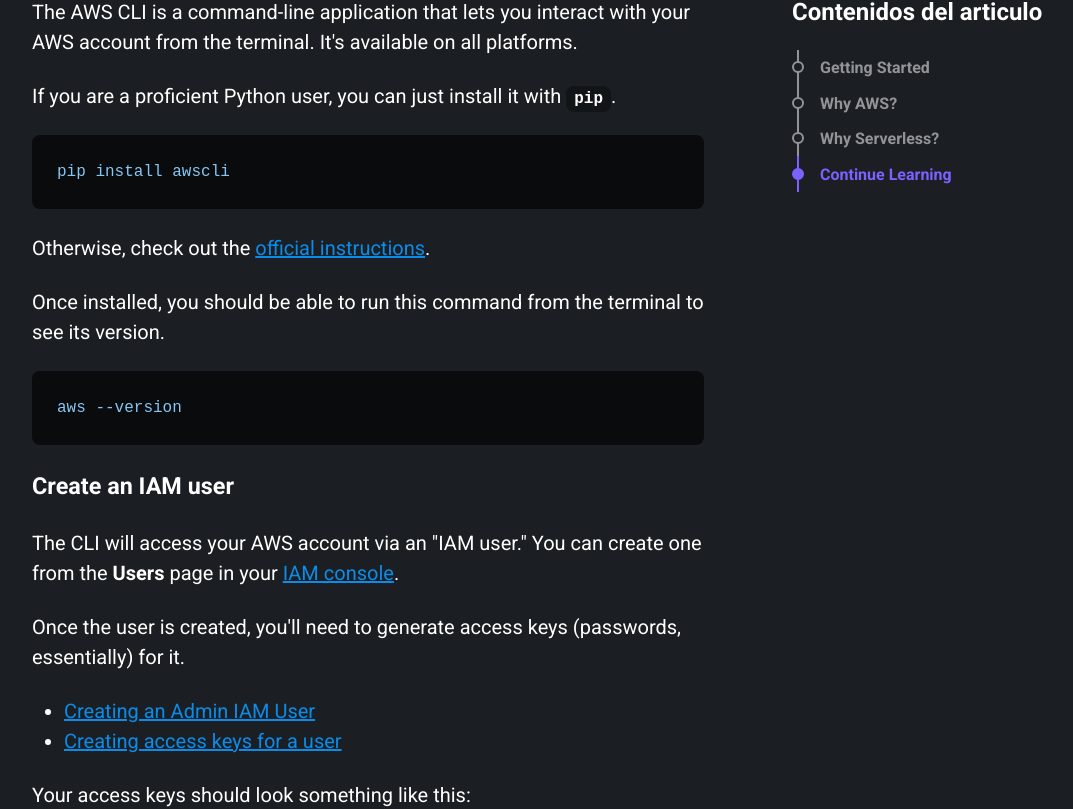
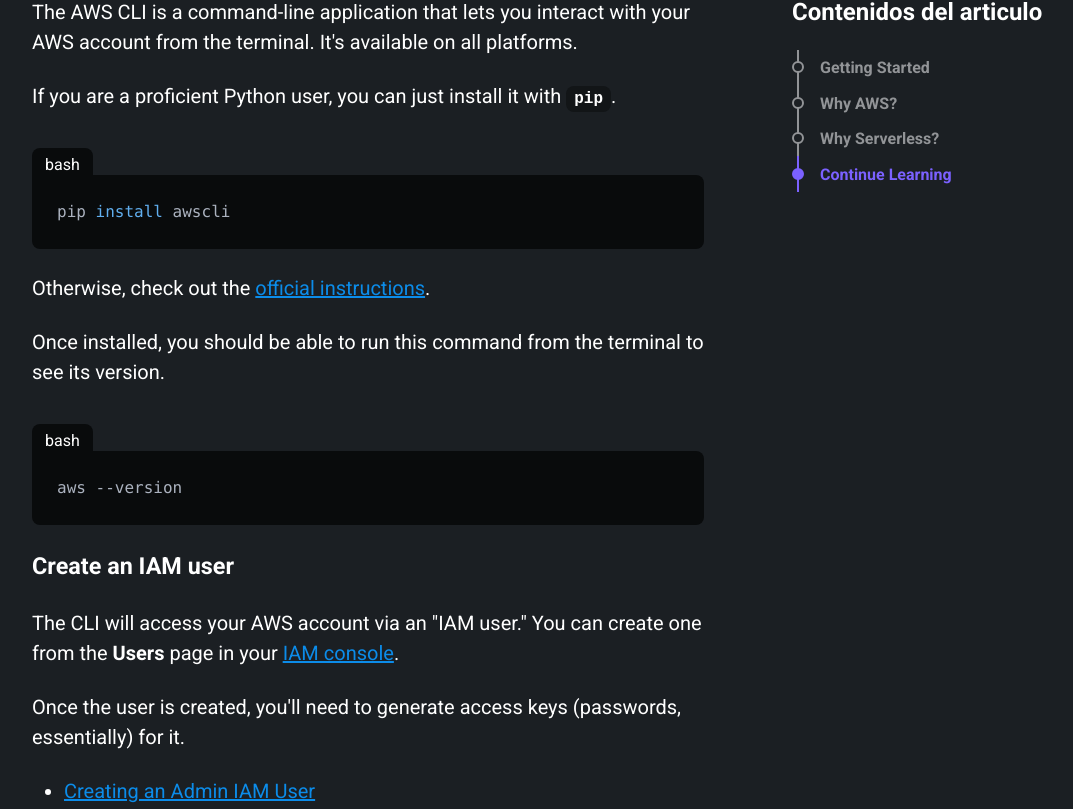
Before and after one commit to sampxcs/samxdev, a Next.js app: page /blog/aws-quickstart in a window 1280 px wide. Shown: the part 1091-1900 px from the top of the page, without its empty margins (58-1131 px from the left). Built offline with nearby package versions, Linux system fonts and the light colour scheme.

Commit message:
last commit

```diff
--- a/package.json
+++ b/package.json
@@ -18,10 +18,14 @@
     "markdown-to-jsx": "7.2.0",
     "next": "13.4.2",
     "react": "18.2.0",
+    "react-copy-to-clipboard": "5.1.0",
     "react-dom": "18.2.0",
+    "react-syntax-highlighter": "15.5.0",
     "typescript": "5.0.4"
   },
   "devDependencies": {
+    "@types/react-copy-to-clipboard": "5.0.4",
+    "@types/react-syntax-highlighter": "15.5.6",
     "standard": "17.0.0"
   }
 }
--- a/src/app/blog/[slug]/page.tsx
+++ b/src/app/blog/[slug]/page.tsx
@@ -9,6 +9,7 @@
 import { getPostContent } from '@/utils/getPostContent'
 import { getPostMetadata } from '@/utils/getPostMetadata'
 import PostContents from '@/components/Cards/PostContents'
+import PreCode from '@/components/Elements/PreCode'
 
 const CATEGORIES_DATA = [
   {
@@ -81,7 +82,18 @@
       />
       <Blog>
         <Article>
-          <Markdown>
+          <Markdown
+            options={{
+              overrides: {
+                pre: {
+                  component: PreCode,
+                  props: {
+                    className: 'foo'
+                  }
+                }
+              }
+            }}
+          >
             {content}
           </Markdown>
         </Article>
--- a/src/components/Cards/PostContents/index.tsx
+++ b/src/components/Cards/PostContents/index.tsx
@@ -36,7 +36,7 @@
       const nodeList = document.querySelectorAll('article h2')
       nodeList.forEach((node) => {
         const { y } = node.getBoundingClientRect()
-        if (y < 500) {
+        if (y < 300) {
           setIsActive({
             id: node.id,
             state: true
--- /dev/null
+++ b/src/components/Elements/PreCode/index.tsx
@@ -0,0 +1,38 @@
+'use client'
+
+import styles from './precode.module.css'
+import { useState } from 'react'
+import { CopyToClipboard } from 'react-copy-to-clipboard'
+import { Prism as SyntaxHighlighter } from 'react-syntax-highlighter'
+import { oneDark } from 'react-syntax-highlighter/dist/esm/styles/prism'
+
+import Copy from '@/components/Icons/Copy'
+
+export default function PreCode ({ children }: any) {
+  const [tooltip, setTooltip] = useState('Copiar')
+  const { props } = children
+  const lenguage = props.className?.replace('lang-', '')
+
+  const handleCopy = () => {
+    setTooltip('Copiado')
+    setTimeout(() => {
+      setTooltip('Copiar')
+    }, 2000)
+  }
+
+  return (
+    <div className={styles.precode}>
+      <SyntaxHighlighter language={lenguage} style={oneDark}>
+        {props.children}
+      </SyntaxHighlighter>
+      <div className={styles.after}>
+        <CopyToClipboard text={props.children}>
+          <button data-tooltip={tooltip} onClick={handleCopy}>
+            <Copy width='1rem' />
+          </button>
+        </CopyToClipboard>
+      </div>
+      {lenguage && <span className={styles.lenguage}>{lenguage}</span>}
+    </div>
+  )
+}
--- /dev/null
+++ b/src/components/Elements/PreCode/precode.module.css
@@ -0,0 +1,97 @@
+.precode {
+  position: relative;
+  display: flex;
+  justify-content: space-between;
+  background-color: var(--color-background-800);
+  font-size: var(--font-size-md);
+  border-radius: var(--rounded-sm);
+  border: 1px solid transparent;
+  transition: var(--transition);
+  margin: 4rem 0;
+}
+
+.precode:hover {
+  border: 1px solid var(--color-background-500);
+  opacity: .9;
+}
+
+.precode pre {
+  background: none!important;
+  margin: 0!important;
+  padding: 1.5rem!important;
+}
+
+.precode pre::-webkit-scrollbar {
+  border-radius: var(--rounded-sm);
+  background-color: transparent;
+  height: .5rem;
+}
+
+.precode pre::-webkit-scrollbar-thumb {
+  background-color: transparent;
+}
+
+.precode:hover pre::-webkit-scrollbar-thumb {
+  background-color: var(--color-background-400);
+}
+
+.precode pre code {
+  background: none!important;
+  text-shadow: none!important;
+}
+
+.after {
+  color: var(--color-white);
+  display: flex;
+  flex-direction: column;
+  align-items: end;
+  width: 4rem;
+  min-width: 4rem;
+  min-width: 4rem;
+  padding: 1.25rem 1.25rem 0 0;
+  font-size: .5rem;
+  animation: var(--fadeIn);
+}
+
+.after button {
+  opacity: 0;
+  background-color: var(--color-background-600);
+  color: var(--color-background-400);
+  cursor: pointer;
+  border: none;
+  display: flex;
+  align-items: center;
+  justify-content: center;
+  width: 2rem;
+  aspect-ratio: 1/1;
+  border-radius: var(--rounded-sm);
+  transition: var(--transition);
+}
+
+.precode:hover button {
+  opacity: 1;
+}
+
+.after button:hover {
+  background-color: var(--color-background-500);
+  color: var(--color-background-300);
+}
+
+.lenguage {
+  position: absolute;
+  transition: var(--transition);
+  left: -1px;
+  top: -1.75rem;
+  background-color: var(--color-background-800);
+  padding: .25rem .75rem;
+  border-radius: var(--rounded-sm);
+  border-bottom-left-radius: 0;
+  border-bottom-right-radius: 0;
+  z-index: 1;
+  border: 1px solid transparent;
+}
+
+.precode:hover .lenguage {
+  border-top: 1px solid var(--color-background-500);
+  border-left: 1px solid var(--color-background-500);
+}
--- /dev/null
+++ b/src/components/Icons/Copy.tsx
@@ -0,0 +1,4 @@
+const SvgComponent = (props: any) => (
+<svg xmlns="http://www.w3.org/2000/svg" fill='currentColor' viewBox="0 0 512 512" {...props}><path d="M448 384H256c-35.3 0-64-28.7-64-64V64c0-35.3 28.7-64 64-64H396.1c12.7 0 24.9 5.1 33.9 14.1l67.9 67.9c9 9 14.1 21.2 14.1 33.9V320c0 35.3-28.7 64-64 64zM64 128h96v48H64c-8.8 0-16 7.2-16 16V448c0 8.8 7.2 16 16 16H256c8.8 0 16-7.2 16-16V416h48v32c0 35.3-28.7 64-64 64H64c-35.3 0-64-28.7-64-64V192c0-35.3 28.7-64 64-64z"/></svg>
+)
+export default SvgComponent
--- a/src/components/Sections/Article/article.module.css
+++ b/src/components/Sections/Article/article.module.css
@@ -35,56 +35,6 @@
   font-weight: 600;
 }
 
-.article pre {
-  position: relative;
-  background-color: var(--color-background-800);
-  padding: 1.5rem;
-  font-size: var(--font-size-md);
-  display: block;
-  border-radius: var(--rounded-sm);
-  color: var(--color-primary-300);
-  border: 1px solid transparent;
-  transition: var(--transition);
-  overflow-x: auto;
-}
-
-.article pre::-webkit-scrollbar {
-  border-radius: var(--rounded-sm);
-  background-color: transparent;
-  height: .5rem;
-}
-
-.article pre::-webkit-scrollbar-thumb {
-  background-color: transparent;
-}
-
-.article pre:hover::-webkit-scrollbar-thumb {
-  background-color: var(--color-background-400);
-}
-
-.article pre:hover {
-  border: 1px solid var(--color-background-500);
-  opacity: .9;
-}
-
-.article pre:hover::before {
-  content: url('/icons/copy-regular.svg');
-  color: var(--color-white);
-  position: absolute;
-  right: .75rem;
-  top: .75rem;
-  width: 2.5rem;
-  display: flex;
-  align-items: center;
-  justify-content: center;
-  font-size: .5rem;
-  aspect-ratio: 1/1;
-  background-color: var(--color-background-700);
-  border-radius: var(--rounded-sm);
-  animation: var(--fadeIn);
-  cursor: pointer;
-}
-
 .article table {
   background-color: var(--color-background-400);
 }
```
Also changed, not shown: public/icons/copy-regular.svg (deleted), 1 other file (tests, documents, lock files or other folders).
